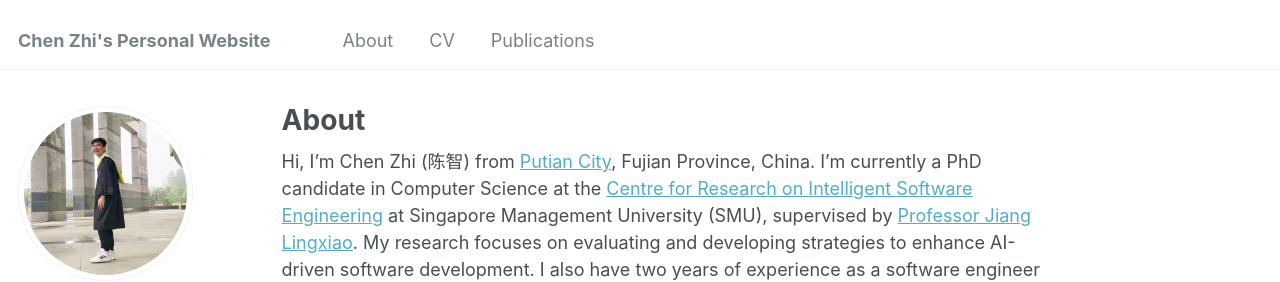
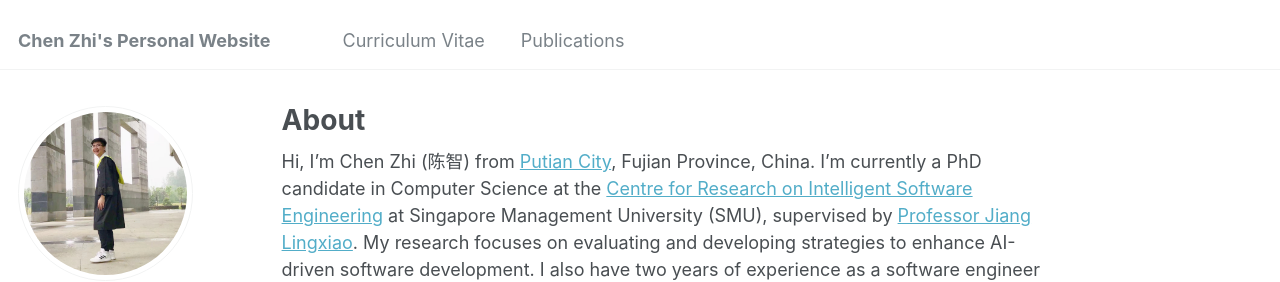
Before and after one commit to chenzhi-cz/chenzhi-cz.github.io, a Jekyll site: the page built from _pages/about.md, in a window 1280 px wide. Shown: the top 282 px of the page. Built offline with Jekyll 4.4.1, drawn with Linux system fonts in a browser that asks for light colours; some web fonts are replaced.

Commit message:
Update navigation.yml

```diff
--- a/_data/navigation.yml
+++ b/_data/navigation.yml
@@ -5,10 +5,10 @@
 # prevent it from being included in the site.
 
 main:
-  - title: "About"
-    url: /about/
+  # - title: "About"
+  #   url: /about/
 
-  - title: "CV"
+  - title: "Curriculum Vitae"
     url: /cv/
 
   - title: "Publications"
```
